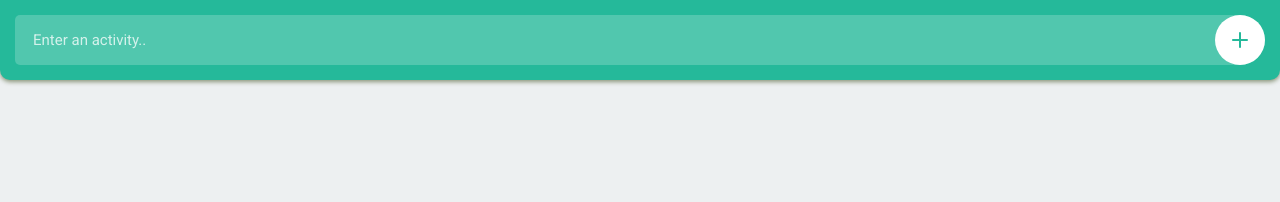
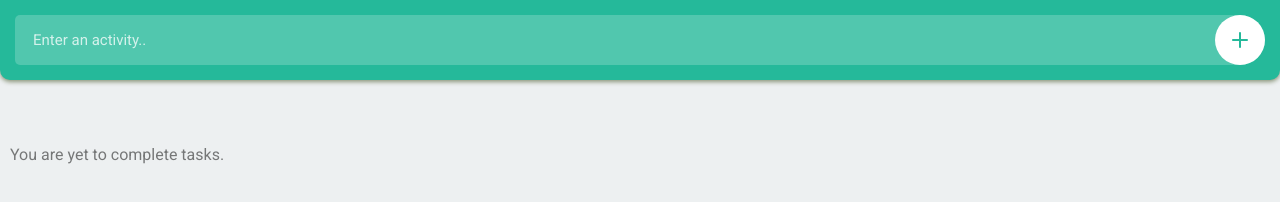
Before and after one commit to sharath29/to-do-app, a plain HTML site: page index.html in a window 1280 px wide. Drawn offline with Linux system fonts and the light colour scheme.

Commit message:
yet to complete message added

```diff
--- a/resources/css/style.css
+++ b/resources/css/style.css
@@ -109,6 +109,12 @@ span{
     position: relative;
 }
 
+ul.todo{
+    width: 100%;
+    float: left;
+    position: relative;
+}
+
 ul.todo li{
   width: 100%;
   min-height: 50px;
@@ -186,7 +192,14 @@ ul.todo li .buttons button.complete svg:hover{
   border: solid green;
 }
 
+/*ul.todo#todo:empty:after {
+  content: 'You have nothing to-do!';
+  margin: 15px 0 0 0;
+}*/
+
 ul.todo#completed{
+  position: relative;
+  padding: 60px 0 0 0;
   opacity: 0.5;
 }
 
@@ -194,9 +207,14 @@ ul.todo#completed:not(:empty):before{
   content: '';
   width: 150px;
   height: 2px;
+  float: left;
   position: absolute;
   background: black;
   top:30px;
   left: 50%;
   margin: 0px 0px 0px -75px;
 }
+
+ul.todo#completed:empty:after {
+  content: 'You are yet to complete tasks.';
+}
```
